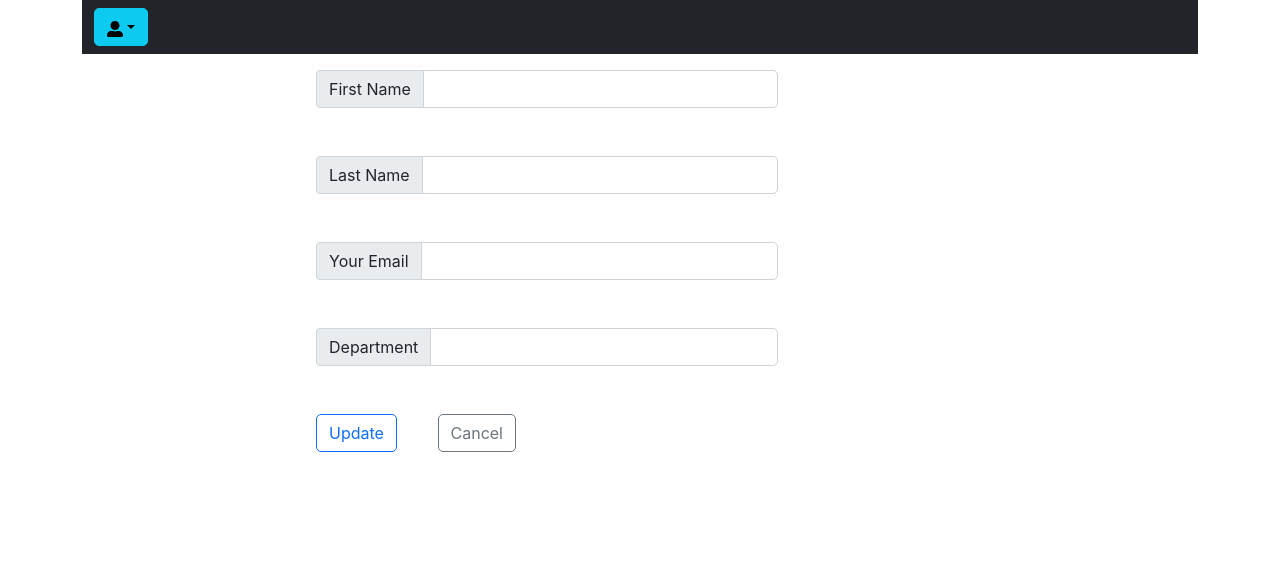
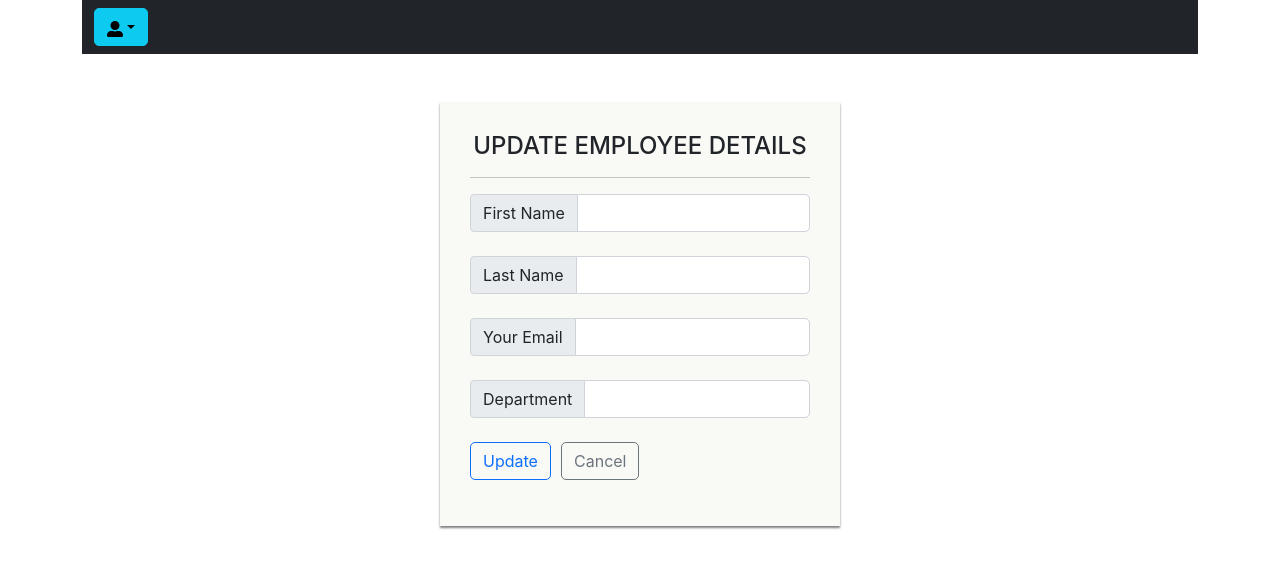
Before and after one commit to 162010121/Employee-Frontend, a React (Create React App) app: page /edit-employee/1 in a window 1280 px wide. Shown: the top 568 px of the page. Built offline with nearby package versions, Linux system fonts and the light colour scheme; no server answers.

Commit message:
Logout Symbol

```diff
--- a/package.json
+++ b/package.json
@@ -3,6 +3,8 @@
   "version": "0.1.0",
   "private": true,
   "dependencies": {
+    "@coreui/icons": "^3.0.1",
+    "@coreui/icons-react": "^2.3.0",
     "@fortawesome/fontawesome-svg-core": "^6.4.2",
     "@fortawesome/free-brands-svg-icons": "^6.4.2",
     "@fortawesome/free-solid-svg-icons": "^6.4.2",
--- a/src/Home.js
+++ b/src/Home.js
@@ -1,4 +1,6 @@
 import React from 'react'
+import { BrowserRouter as Router, Routes, Route } from 'react-router-dom'
+import EmployeeLogin from './components/employee/EmployeeLogin'
 
 
 const Home = () => {
--- a/src/components/common/Navbar.js
+++ b/src/components/common/Navbar.js
@@ -1,6 +1,10 @@
 import React from 'react'
 import Dropdown from 'react-bootstrap/Dropdown';
 import {  FaUserAlt } from 'react-icons/fa';
+import { MdOutlineLogout } from "react-icons/md";
+
+
+
 
 const Navbar = () => {
   return (
@@ -11,9 +15,11 @@ const Navbar = () => {
 
         <button class="navbar-toggler" type="button" data-bs-toggle="collapse" data-bs-target="#navbarNavDarkDropdown" aria-controls="navbarNavDarkDropdown" aria-expanded="false" aria-label="Toggle navigation">
           <span class="navbar-toggler-icon"></span>
+
         </button>
         <div>
           <div className=''>
+
             <Dropdown>
               <Dropdown.Toggle variant="info" id="dropdown-basic">
 
@@ -23,9 +29,11 @@ const Navbar = () => {
 
               <Dropdown.Menu>
                 <Dropdown.Item href="/">Home</Dropdown.Item>
-                <Dropdown.Item href="/view-employee">List Of Employees</Dropdown.Item>
+                <Dropdown.Item href="/view-employee">Employees</Dropdown.Item>
                 <Dropdown.Item href="/register">Registration</Dropdown.Item>
                 <Dropdown.Item href="/employee-login"> Login</Dropdown.Item>
+                <Dropdown.Item href="/employee-login"><MdOutlineLogout></MdOutlineLogout></Dropdown.Item>
+
               </Dropdown.Menu>
             </Dropdown>
 
--- a/src/components/employee/EditEmployee.js
+++ b/src/components/employee/EditEmployee.js
@@ -48,13 +48,16 @@ const EditEmployee = () => {
 		await axios.put(
 			`http://localhost:2000/employee/updateEmployee/${id}`
 			, employee);
+			alert("EMPLOYEE DETAILS UPDATED SUCCESSFULLY...!");
 		navigate("/view-employee");
 	};
 
 	return (
-		<div className="col-sm-6  px-5 offset-2">
+		<div className="login-form mt-5">
 			<form onSubmit={(e) => updateEmployee(e)}>
-				<div className="input-group mb-5 mt-3">
+			<h4 class="text-uppercase text-center">UPDATE EMPLOYEE DETAILS</h4>
+			<hr></hr>
+				<div className="input-group mb-4 mt-3">
 					<label
 						className="input-group-text"
 						htmlFor="fristName">
@@ -71,7 +74,7 @@ const EditEmployee = () => {
 					/>
 				</div>
 
-				<div className="input-group mb-5">
+				<div className="input-group mb-4">
 					<label
 						className="input-group-text"
 						htmlFor="lastName">
@@ -88,7 +91,7 @@ const EditEmployee = () => {
 					/>
 				</div>
 
-				<div className="input-group mb-5">
+				<div className="input-group mb-4">
 					<label
 						className="input-group-text"
 						htmlFor="email">
@@ -105,7 +108,7 @@ const EditEmployee = () => {
 					/>
 				</div>
 
-				<div className="input-group mb-5">
+				<div className="input-group mb-4">
 					<label
 						className="input-group-text"
 						htmlFor="department">
--- a/src/components/employee/EmployeeLogin.jsx
+++ b/src/components/employee/EmployeeLogin.jsx
@@ -57,7 +57,7 @@ export const EmployeeLogin = () => {
         <form onSubmit={handleSubmit}>
           <div className="" >
             <h4 class="text-uppercase text-center mb-3">Login to Account</h4>
-
+            <hr></hr>
             <div class="form-group input-group mt-2">
               <span class="input-group-text"> <i class="fa fa-user"><FaUserAlt /></i> </span>
               <input name="email" class="form-control"
--- a/src/components/employee/EmployeeProfile.js
+++ b/src/components/employee/EmployeeProfile.js
@@ -43,12 +43,14 @@ const EmployeeProfile = () => {
 
 	return (
 
-		<div className="col-sm-6  px-5 offset-2">
-			<div className=" text-center mb-4">
-			<  h4>Employee Details</h4>
+		<div className="login-form mt-5">
+			<div className=" text-center mb-5">
 			</div>
 			<form>
-				<div className="input-group mb-4">
+			<h4 class="text-uppercase text-center">EMPLOYEE DETAILS..!</h4>
+			<hr></hr>
+
+				<div className="input-group mb-4 mt-3">
 					<label
 						className="input-group-text"
 						htmlFor="fristName">
@@ -117,14 +119,13 @@ const EmployeeProfile = () => {
 				</div>
 
 
-				<div className="row mb-5">
-
+				<div className="row mb-3">
 				<div className="col-sm-2">
 						<Link
 							to={"/view-employee"}
 							type="submit"
 							className="btn btn-outline-secondary ">
-							Cancel
+							OK
 						</Link>
 					</div>
 
@@ -133,7 +134,7 @@ const EmployeeProfile = () => {
 						   to={"/view-employee"}
 							type="submit"
 							className="btn btn-outline-primary ">
-							OK
+							CANCEL
 						</Link>
 					</div>
 
--- a/src/components/employee/EmployeeView.js
+++ b/src/components/employee/EmployeeView.js
@@ -2,6 +2,9 @@ import React, { useEffect, useState } from 'react'
 import axios from 'axios';
 import { FaEdit, FaEye, FaTrashAlt } from "react-icons/fa";
 import { Link } from "react-router-dom";
+import Dropdown from 'react-bootstrap/Dropdown';
+import { MdOutlineLogout } from "react-icons/md";
+
 
 
 const EmployeeView = () => {
```
Also changed, not shown: 1 other file (tests, documents, lock files or other folders).
